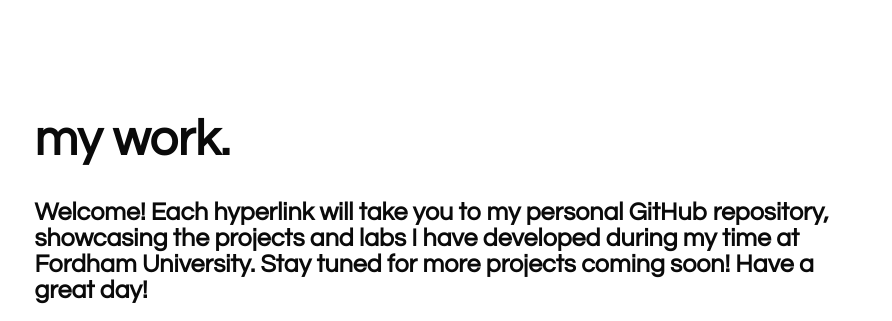
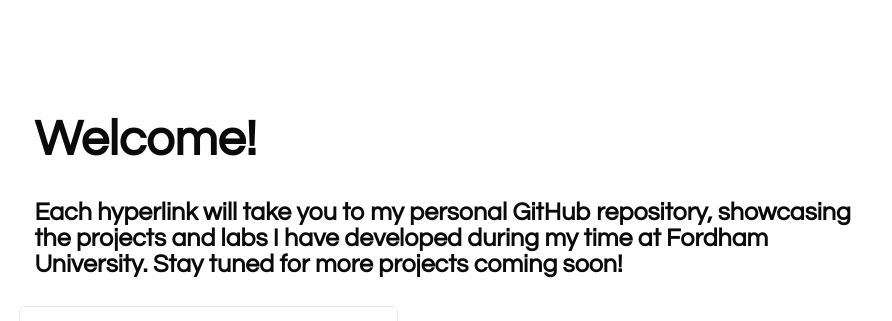
Before and after one commit to jeffint95/jeffint95.github.io, a plain HTML site: page index.html in a window 1280 px wide. Shown: the top 321 px of the page, 388-1280 px from the left. Drawn offline with nearby package versions, Linux system fonts and the light colour scheme; no server answers; a script that the page names is missing.

Commit message:
about me

```diff
--- a/index.html
+++ b/index.html
@@ -45,11 +45,9 @@
   </div>
   <div id="display">
     <div id="work">
-      <h1>my work.</h1>
-      <h2>Welcome! Each hyperlink will take you to my personal GitHub repository, showcasing the projects and labs I
-        have developed during my time at Fordham University. Stay tuned for more projects coming soon!
-
-        Have a great day!</h2>
+      <h1>Welcome!</h1>
+      <h2>Each hyperlink will take you to my personal GitHub repository, showcasing the projects and labs I
+        have developed during my time at Fordham University. Stay tuned for more projects coming soon!</h2>
       <div class="projects" id="work_section">
         <a href="https://github.com/jeffint95/df-visualization" target="_blank">
           <section>
```
